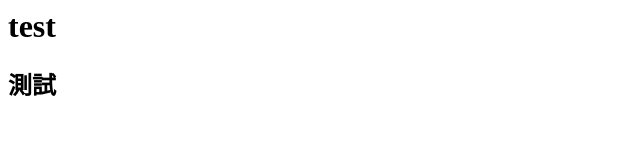
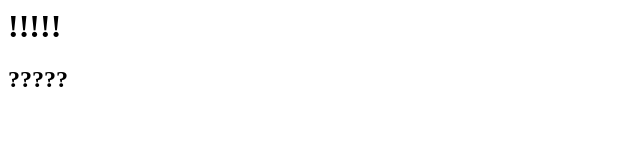
Before and after one commit to pcsh810263/pcsh810263.github.io, a plain HTML site: page index.html in a window 1280 px wide. Shown: the whole page, without its empty margins (0-640 px from the left). Drawn offline with Linux system fonts and the light colour scheme.

Commit message:
Update index.html

```diff
--- a/index.html
+++ b/index.html
@@ -2,8 +2,8 @@
 
 <title> Test </title>
 
-<h1> test </h1>
+<h1> !!!!! </h1>
 
-<h2> 測試 </h2>
+<h2> ????? </h2>
 
 </head>
```
